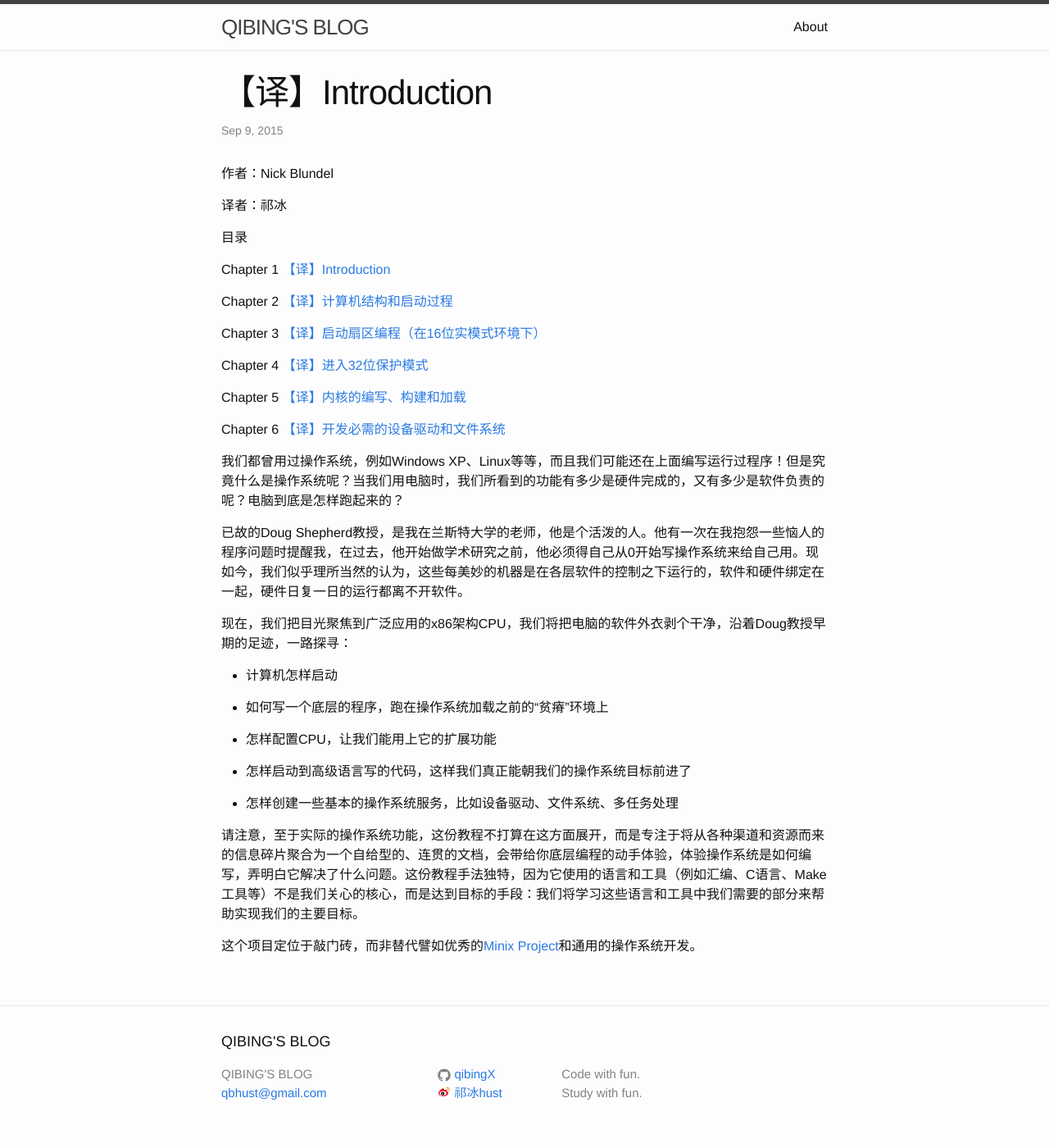
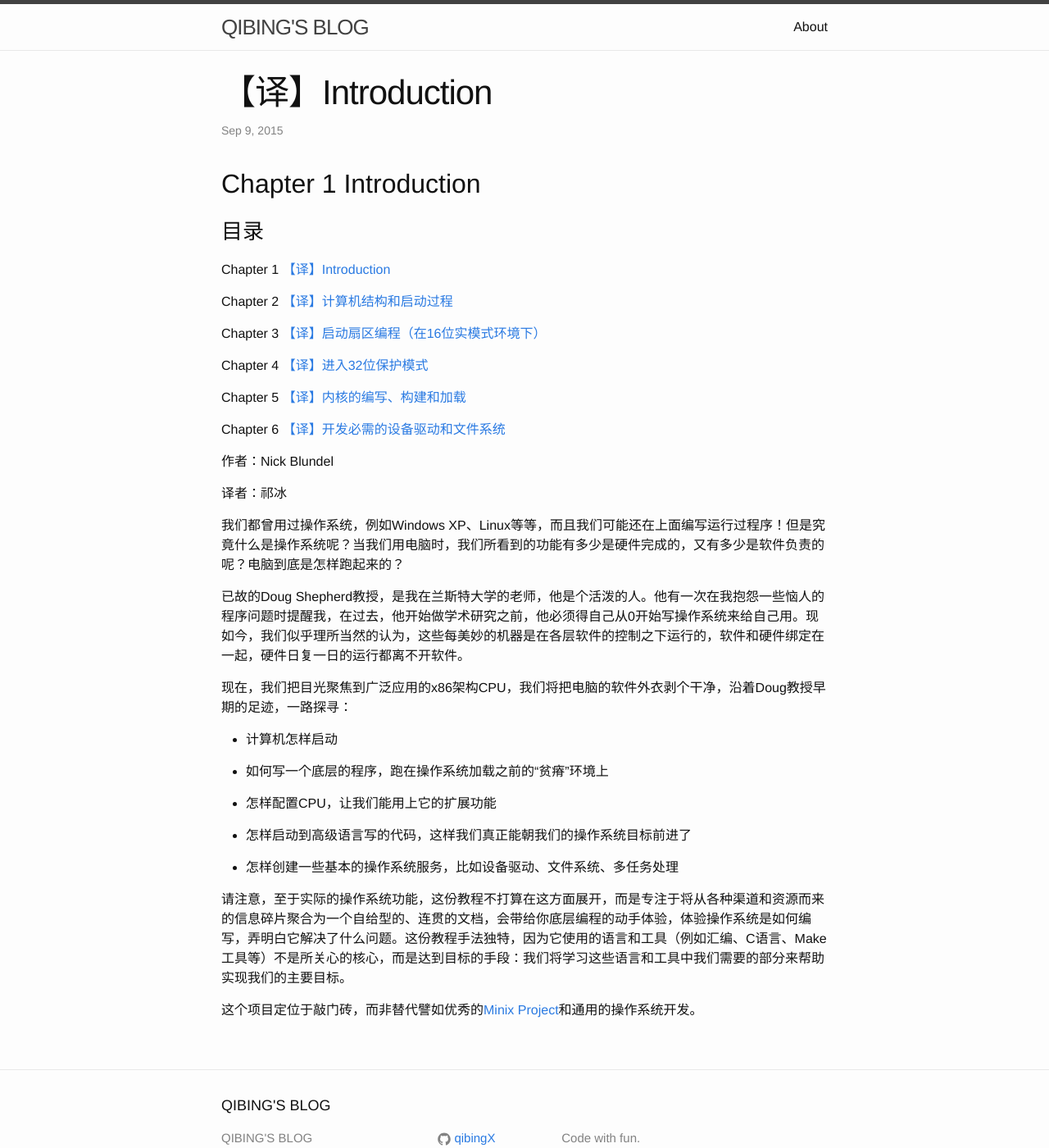
Before and after one commit to bingful/bingful.github.io, a Jekyll site: the page built from _posts/2015-09-09-writing-a-simple-operating-system-from-scratch-1.markdown, in a window 1280 px wide and 1400 px high. Shown: the whole window at 82% size. Built offline with Jekyll 4.4.1, drawn with Linux system fonts in a browser that asks for light colours.

Commit message:
jekyll rebuild and sync to github

```diff
--- a/_posts/2015-09-09-writing-a-simple-operating-system-from-scratch-1.markdown
+++ b/_posts/2015-09-09-writing-a-simple-operating-system-from-scratch-1.markdown
@@ -6,11 +6,10 @@ categories: osdev
 tags: os 操作系统 assembly 汇编 bootloader
 #published: false
 ---
-作者：Nick Blundel
 
-译者：祁冰
+## Chapter 1 Introduction ##
 
-目录
+### 目录 ###
 
 Chapter 1   [【译】Introduction][ch1]
 
@@ -40,7 +43,7 @@ Chapter 6   [【译】开发必需的设备驱动和文件系统][ch6]
 
 * 怎样创建一些基本的操作系统服务，比如设备驱动、文件系统、多任务处理
 
-请注意，至于实际的操作系统功能，这份教程不打算在这方面展开，而是专注于将从各种渠道和资源而来的信息碎片聚合为一个自给型的、连贯的文档，会带给你底层编程的动手体验，体验操作系统是如何编写，弄明白它解决了什么问题。这份教程手法独特，因为它使用的语言和工具（例如汇编、C语言、Make工具等）不是我们关心的核心，而是达到目标的手段：我们将学习这些语言和工具中我们需要的部分来帮助实现我们的主要目标。
+请注意，至于实际的操作系统功能，这份教程不打算在这方面展开，而是专注于将从各种渠道和资源而来的信息碎片聚合为一个自给型的、连贯的文档，会带给你底层编程的动手体验，体验操作系统是如何编写，弄明白它解决了什么问题。这份教程手法独特，因为它使用的语言和工具（例如汇编、C语言、Make工具等）不是所关心的核心，而是达到目标的手段：我们将学习这些语言和工具中我们需要的部分来帮助实现我们的主要目标。
 
 这个项目定位于敲门砖，而非替代譬如优秀的[Minix Project][minix3]和通用的操作系统开发。
 
```
Also changed, not shown: other parts of _posts/2015-09-09-writing-a-simple-operating-system-from-scratch-1.markdown (+4 -0 lines).
